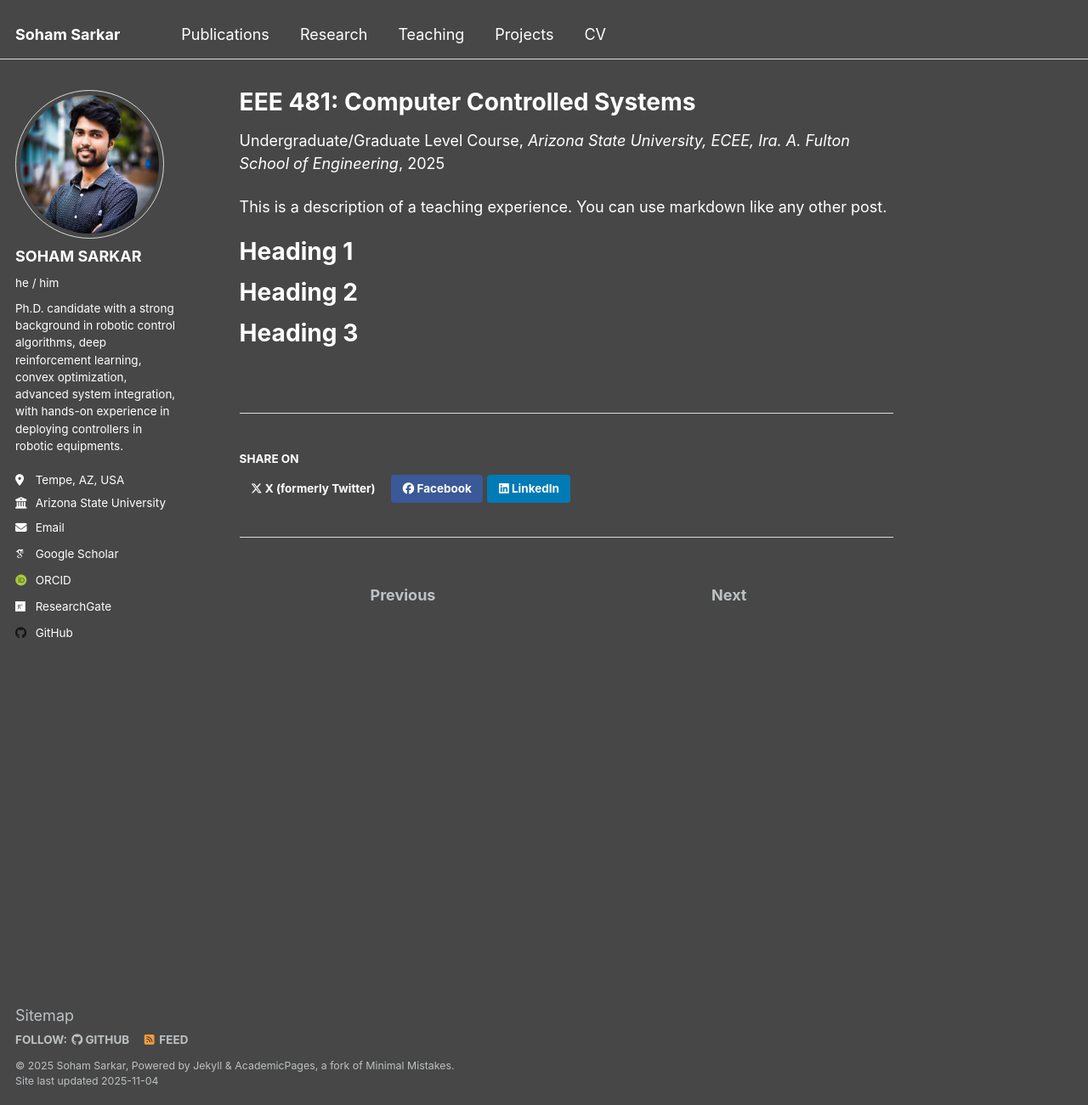
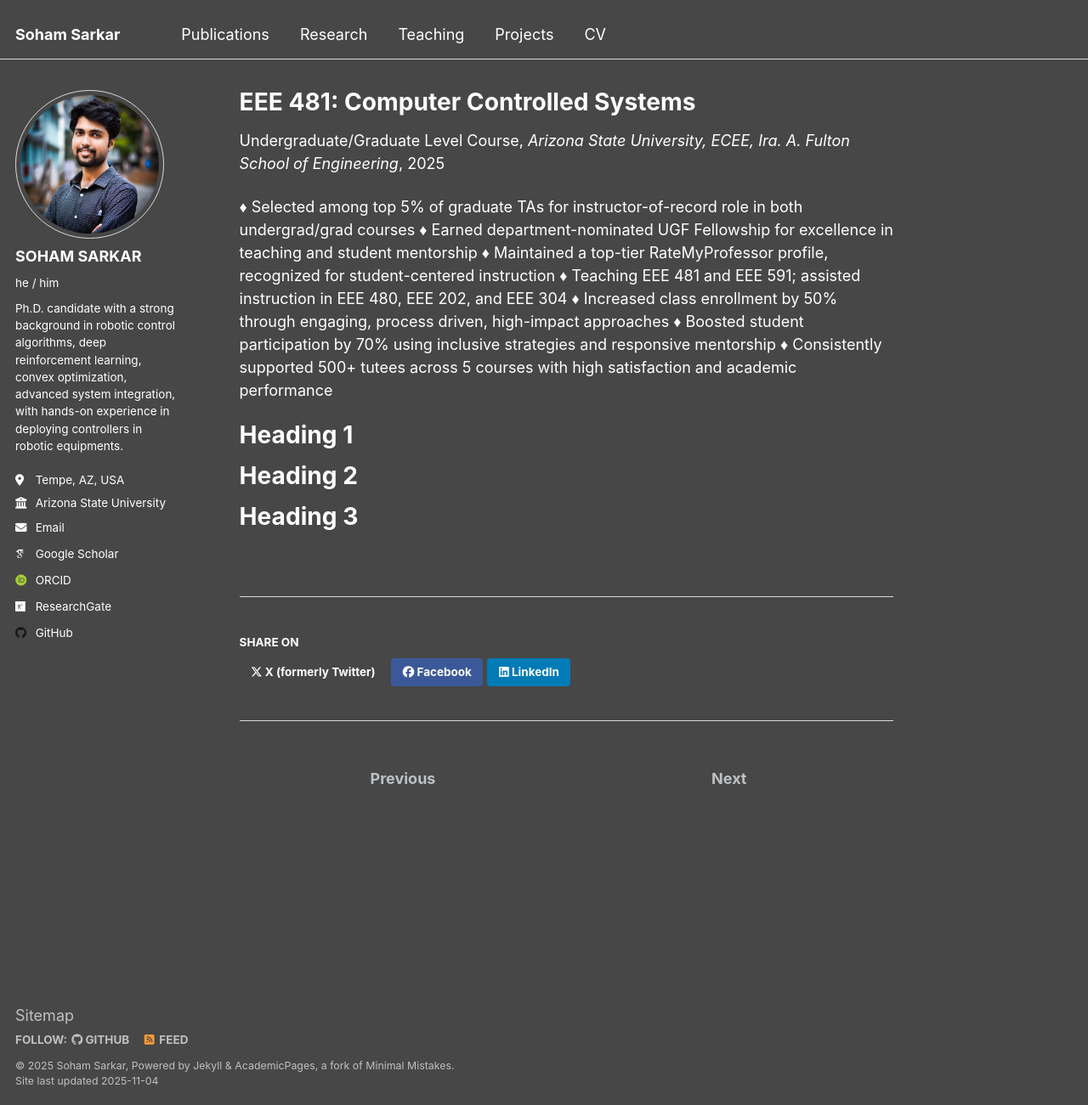
Before and after one commit to ssarka4894/ssarka4894.github.io, a Jekyll site: the page built from _teaching/2015-spring-teaching-2.md, in a window 1280 px wide and 1301 px high. Shown: the whole window at 85% size. Built offline with Jekyll 4.4.1, drawn with Linux system fonts in a browser that asks for light colours; some web fonts are replaced.

Commit message:
Update 2015-spring-teaching-2.md

```diff
--- a/_teaching/2015-spring-teaching-2.md
+++ b/_teaching/2015-spring-teaching-2.md
@@ -8,7 +8,13 @@ date: 01-2024 to Current
 location: "Tempe, AZ, United States"
 ---
 
-This is a description of a teaching experience. You can use markdown like any other post.
+♦ Selected among top 5% of graduate TAs for instructor-of-record role in both undergrad/grad courses
+♦ Earned department-nominated UGF Fellowship for excellence in teaching and student mentorship
+♦ Maintained a top-tier RateMyProfessor profile, recognized for student-centered instruction
+♦ Teaching EEE 481 and EEE 591; assisted instruction in EEE 480, EEE 202, and EEE 304
+♦ Increased class enrollment by 50% through engaging, process driven, high-impact approaches
+♦ Boosted student participation by 70% using inclusive strategies and responsive mentorship
+♦ Consistently supported 500+ tutees across 5 courses with high satisfaction and academic performance
 
 Heading 1
 ======
```
